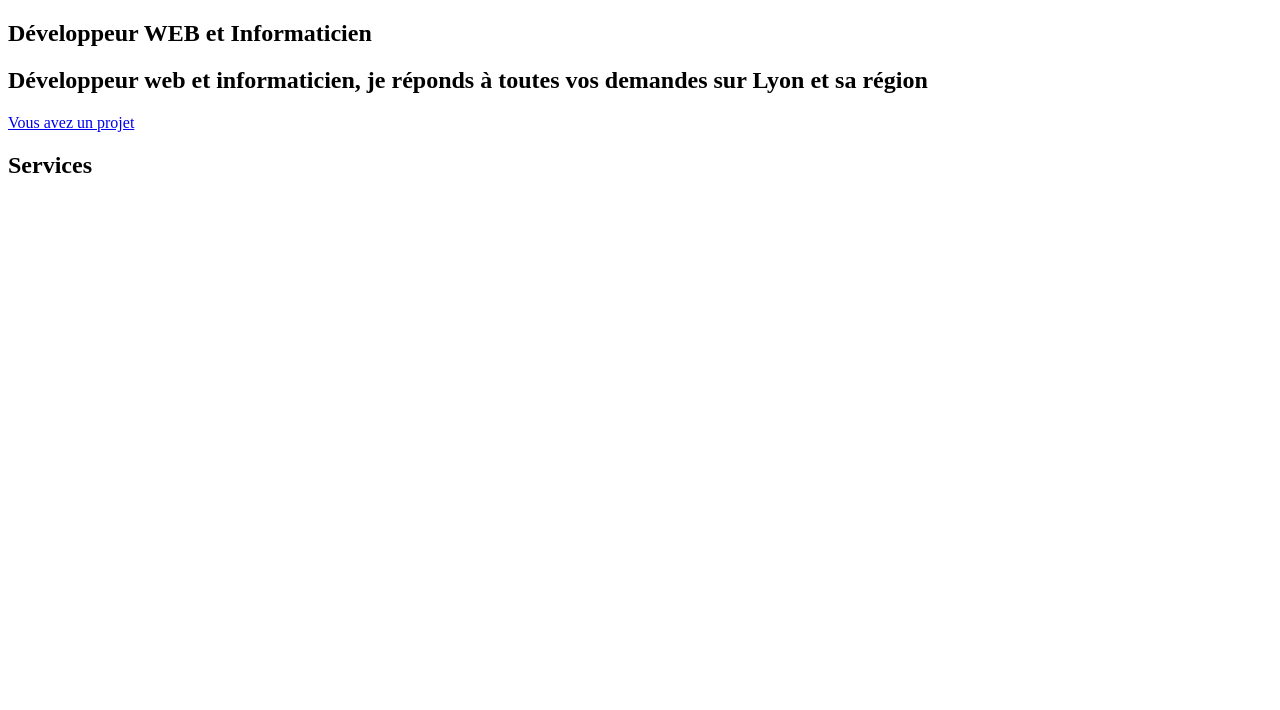
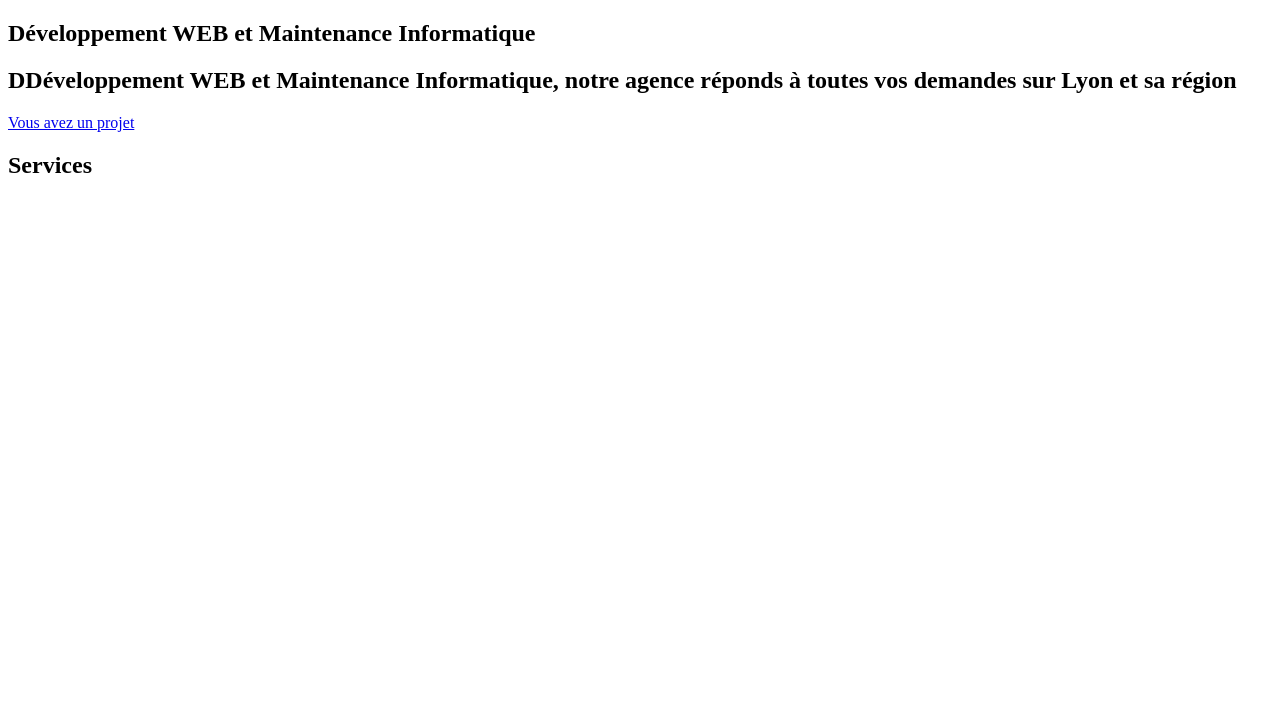
Before and after one commit to alanbedrine/bedrinedev, a Symfony app: template templates/home/index.html.twig in a window 1280 px wide; the page is wider, and only the part inside the window is pictured. Shown: the part 96-806 px from the top of that part. Run offline with Twig, Linux system fonts and the light colour scheme; the template is opened without the code that fills it, so the values that code supplies are empty; some libraries are stand-ins or nearby versions.

Commit message:
Fix V1 Prof

```diff
--- a/assets/styles/app.scss
+++ b/assets/styles/app.scss
@@ -606,6 +606,10 @@ header {
 
 /* CONTACT */
 
+div.contact {
+    margin-bottom: 230px;
+}
+
 .btn-action {
     display: inline-block;
     background: transparent;
--- a/composer.json
+++ b/composer.json
@@ -24,6 +24,7 @@
         "symfony/flex": "^2",
         "symfony/form": "6.2.*",
         "symfony/framework-bundle": "6.2.*",
+        "symfony/google-mailer": "6.2.*",
         "symfony/http-client": "6.2.*",
         "symfony/intl": "6.2.*",
         "symfony/mailer": "6.2.*",
@@ -35,6 +36,7 @@
         "symfony/property-info": "6.2.*",
         "symfony/runtime": "6.2.*",
         "symfony/security-bundle": "6.2.*",
+        "symfony/sendgrid-mailer": "6.2.*",
         "symfony/serializer": "6.2.*",
         "symfony/string": "6.2.*",
         "symfony/translation": "6.2.*",
--- a/templates/contact/index.html.twig
+++ b/templates/contact/index.html.twig
@@ -3,10 +3,11 @@
 {% block title %}Contact{% endblock %}
 
 {% block body %}
-<div class="content">
+<div class="content contact">
     <h1 class="text-center text-white mt-5 mb-5">CONTACT</h1>
     <h3 class="text-center text-white mt-5 mb-5">Tél : 0 805 69 0098</h3>
     <h3 class="text-center text-white mt-5 mb-5">Contact : contact@bedrinedev.fr</h3>
+    <!--
     <div class="contact mt-5">
         <h3></h3>
         {{ form_start(form) }}
@@ -33,5 +34,6 @@
             </h2>
         {% endfor %}
     </div>
+    -->
 </div>
 {% endblock %}
--- a/templates/franchise/index.html.twig
+++ b/templates/franchise/index.html.twig
@@ -11,7 +11,7 @@
         Notre Agence Web est capable de répondre à tous vos besoins et d’élaborer une véritable <span class="fw-bold">stratégie marketing et digitale</span>. Notre agence spécialisée a réalisé plus de 5 sites internet depuis sa création.
         Nous proposons également des prestations de création e-commerce, et autres...
         Expert dans divers domaines de la communication, le développement et les fonctionnalités d’un site, le webdesign, notre métier est de vous apporter des réponses sur mesure, adaptées à votre activité.</p>
-        <p class="h5 citation-franchise fst-italic">" Cher franchisé potentiel, je suis ravi de vous présenter une opportunité passionnante de créer votre propre franchise d'agence web. Dans cet univers numérique en constante évolution, les entreprises ont un besoin croissant de présence en ligne pour rester compétitives. En devenant franchisé d'une agence web, vous pouvez non seulement répondre à cette demande croissante,
+        <p class="h5 citation-franchise fst-italic">" Cher futur franchisé, je suis ravi de vous présenter une opportunité passionnante de créer votre propre franchise d'agence web. Dans cet univers numérique en constante évolution, les entreprises ont un besoin croissant de présence en ligne pour rester compétitives. En devenant franchisé d'une agence web, vous pouvez non seulement répondre à cette demande croissante,
         mais aussi profiter d'un marché lucratif et prometteur. Voici quelques raisons pour lesquelles vous devriez envisager de rejoindre notre réseau de franchises d'agences web : le monde numérique est en expansion constante, et de plus en plus d'entreprises réalisent l'importance d'une présence en ligne solide. En tant que franchisé,
         vous bénéficierez d'un marché en plein essor, avec une demande croissante pour les services d'agence web. ", Alan BEDRINE, CEO BEDRINEDEV</p>
         <p class="h5">Vous souhaitez sauter le pas, pas de problème, aucun apport, aucun local n'est nécessaire, de la solide base en développement web ou mobile sont nécessaires, nous vous accompagnons dans la recherche de financement, dans la gestion comptable et RH, vous préférez être solo ? Pas de soucis c'est aussi possible, nous vous aidons dans la recherche de client et établirons un partenariat solide
--- a/templates/home/index.html.twig
+++ b/templates/home/index.html.twig
@@ -2,9 +2,9 @@
 
 {% block body %}
 <section class="home" id="home">
-    <h1 class="">Développeur WEB et Informaticien</h1>
-    <h2 class="h4">Développeur web et informaticien, je réponds à toutes vos demandes sur Lyon et sa région</h2>
-    <a class="btn-home" href="#info">Vous avez un projet</a>
+    <h1 class="">Développement WEB et Maintenance Informatique</h1>
+    <h2 class="h4">DDéveloppement WEB et Maintenance Informatique, notre agence réponds à toutes vos demandes sur Lyon et sa région</h2>
+    <a class="btn-home" href="{{ path('app_contact') }}">Vous avez un projet</a>
 </section>
 <section class="service" id="service">
     <h2 class="text-global text-center">Services</h2>
@@ -35,9 +35,9 @@
 <section class="entreprise" id="entreprise">
     <div>
         <h2>Bedrinedev</h2>
-        <p class="h5">Bedrinedev est une <span class="fw-bold">Agence Digitale</span> située à <span class="fw-bold">Irigny</span>, créée par <span class="fw-bold">Alan BEDRINE</span> en août 2020, qui a pour ambition de rendre accessible à tous, la <span class="fw-bold">création d'un site internet</span> et leur transformation numérique.
+        <p class="h5">Bedrinedev est une <span class="fw-bold">Agence Digitale</span> située à <span class="fw-bold">Irigny</span>, créée par <span class="fw-bold">Mr Alan BEDRINE</span> en août 2020, qui a pour ambition de rendre accessible à tous, la <span class="fw-bold">création d'un site internet</span> et leur transformation numérique.
         Bedrinedev vous accompagne dans la <span class="fw-bold">création de site internet</span> : étude, design UX/UI, conception, développement et référencement.
-        Notre Agence Web est capable de répondre à tous vos besoins et d’élaborer une véritable <span class="fw-bold">stratégie marketing et digitale</span>. Notre agence spécialisée a réalisé plus de 5 sites internet depuis sa création.
+        Notre Agence Web est capable de répondre à tous vos besoins et d’élaborer une véritable <span class="fw-bold">stratégie marketing et digitale</span>. Notre agence spécialisée a réalisé plusieurs sites depuis sa création.
         Nous proposons également des prestations de création e-commerce, et autres...
         Expert dans divers domaines de la communication, le développement et les fonctionnalités d’un site, le webdesign, notre métier est de vous apporter des réponses sur mesure, adaptées à votre activité.</p>
     </div>
--- a/templates/mention_legal/index.html.twig
+++ b/templates/mention_legal/index.html.twig
@@ -3,5 +3,5 @@
 {% block title %}Mention Légal{% endblock %}
 
 {% block body %}
-    <embed src="{{ asset('build/documents/mention_legal.pdf') }}" width="100%" height="1500" type='application/pdf'/>
+    <embed src="{{ asset('build/documents/mentions_legal.pdf') }}" width="100%" height="1500" type='application/pdf'/>
 {% endblock %}
```
Also changed, not shown: 3 other files.
